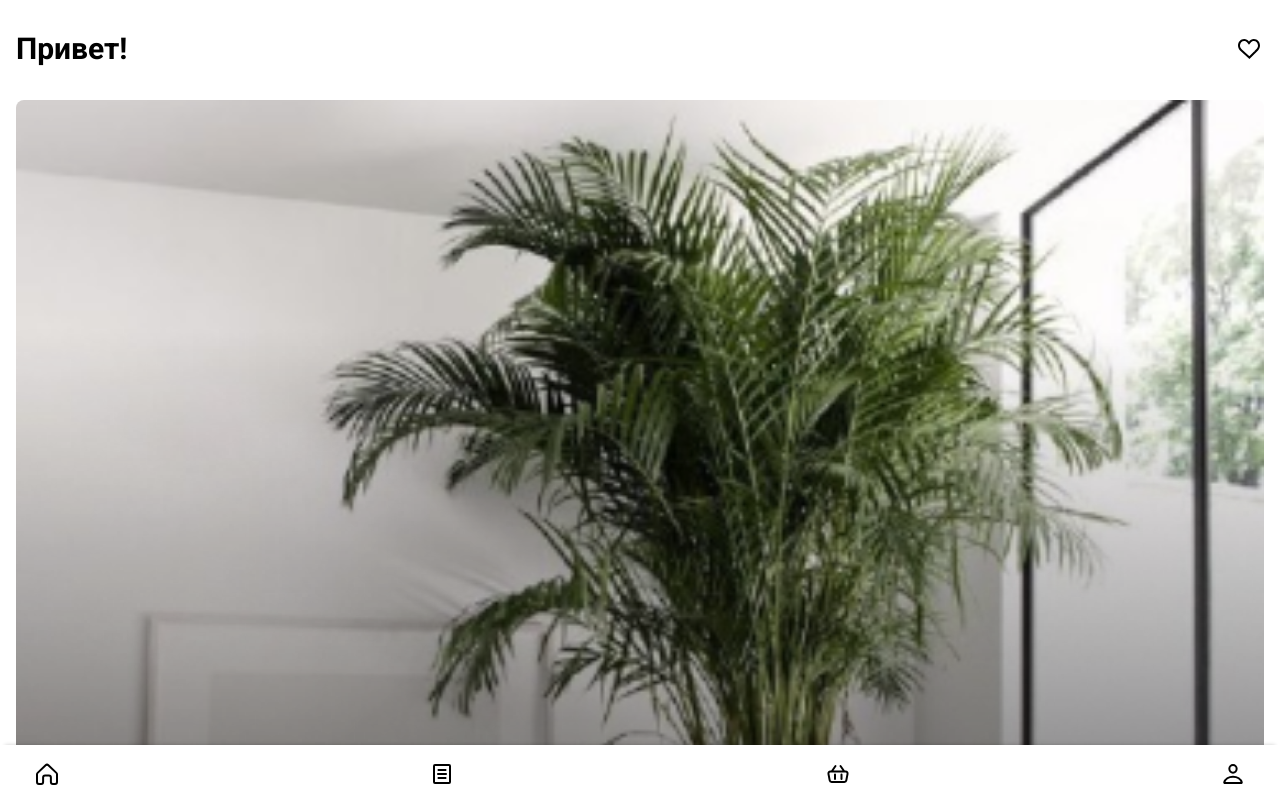
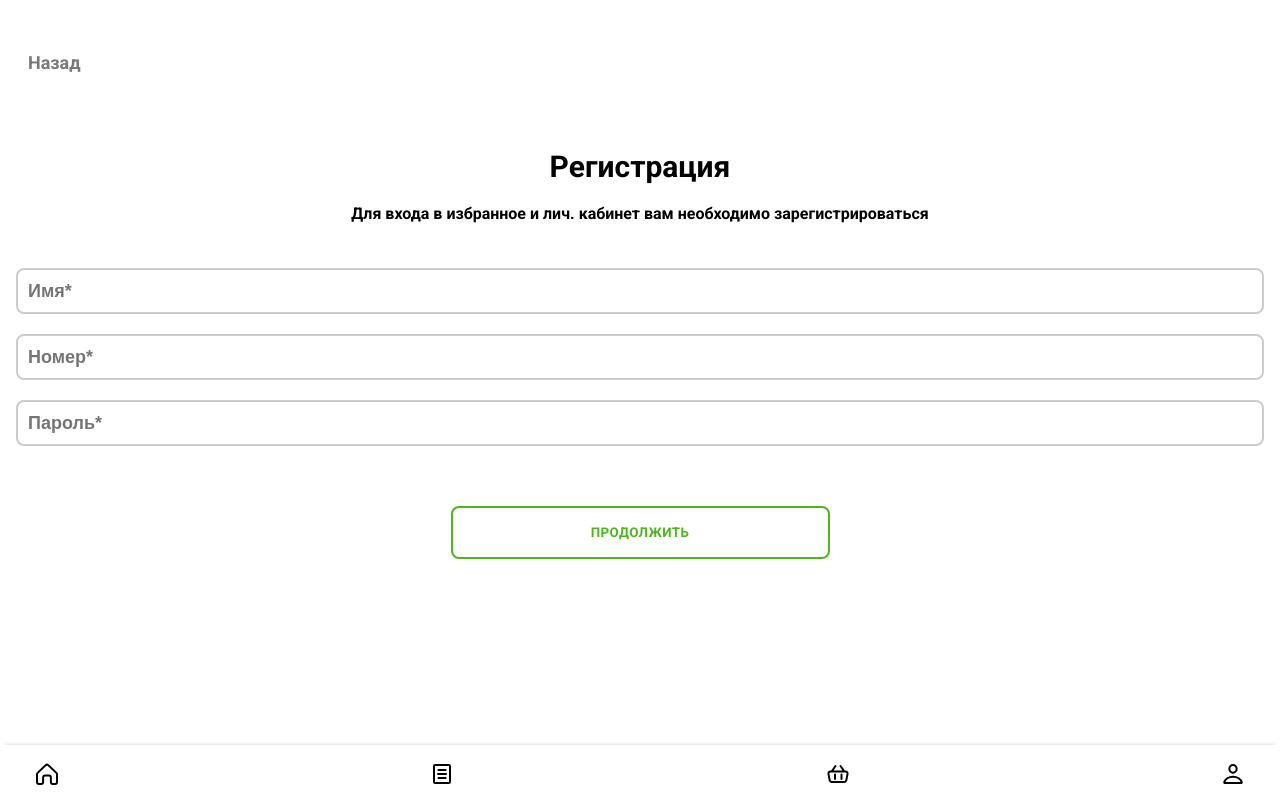
Before and after one commit to SunMadeteam/Frontend, a React (Create React App) app: page /personal in a window 1280 px wide. Shown: the top 798 px of the page. Built offline with nearby package versions, Linux system fonts and the light colour scheme.

Commit message:
Added route to menu buttons in footer, to back button in registration page

```diff
--- a/src/App.js
+++ b/src/App.js
@@ -1,4 +1,4 @@
-
+import { Routes, Route } from 'react-router-dom';
 import FooterMenu from './common/components/Footer-menu';
 import MainPage from './features/Main-page';
 import Registration from './features/Registration';
@@ -9,11 +9,13 @@ import Authorization from './features/Authorization';
 function App() {
   return (
     <div>
-      <MainPage />
+      <Routes>
+        <Route path='/' element={<MainPage/>} />
+        <Route path='/personal' element={<Registration/>} />
+        <Route path='confirmation' element={<RegistrationConfirmationCode />} />
+        <Route path='/auth'element={<Authorization/>} />
+      </Routes>
       <FooterMenu />
-      <Registration />
-      <RegistrationConfirmationCode />
-      <Authorization />
       <hr/>
 
     </div>
--- a/src/common/components/Footer-menu/index.jsx
+++ b/src/common/components/Footer-menu/index.jsx
@@ -1,3 +1,4 @@
+import { Link } from 'react-router-dom';
 import CatalogButton from '../Catalog-button';
 import HomeButton from '../home-button';
 import PersonalButton from '../Personal-area-button';
@@ -8,10 +9,10 @@ const FooterMenu = () => {
   return (
     <div className='footer'>
       <div className='footer_menu'>
-        <HomeButton />
-        <CatalogButton />
-        <ShoppingButton />
-        <PersonalButton />
+        <Link to='/'> {<HomeButton />} </Link>
+        <Link to='/catalogs'> {<CatalogButton />} </Link>
+        <Link to='/shopping'> {<ShoppingButton />} </Link>
+        <Link to='/personal'> {<PersonalButton />} </Link>
       </div>
     </div>
   )
--- a/src/features/Main-page/index.jsx
+++ b/src/features/Main-page/index.jsx
@@ -1,7 +1,6 @@
 import './index.scss'
 import Banner from "../../common/components/Banner-main";
 import HelloText from "../../common/components/Hello-text";
-import Sorting from '../../common/components/Sorting';
 import AllProductCarts from '../../common/components/All-product-carts';
 import CategoryTitle from './../../common/components/Category-title/index';
 
--- a/src/features/Registration/index.jsx
+++ b/src/features/Registration/index.jsx
@@ -1,3 +1,4 @@
+import { Link } from 'react-router-dom';
 import './index.scss';
 import BackButton from '../../common/components/Back-button';
 import RegistrationTitle from '../../common/components/Registration-title';
@@ -6,7 +7,7 @@ import WideWhiteButton from '../../common/components/Wide-white-button';
 const Registration = () => {
   return (
     <div className='registration container'>
-     <BackButton />
+     <Link to='/'> {<BackButton />} </Link>
      <RegistrationTitle
       title = "Регистрация"
       underTitle = "Для входа в избранное и лич. кабинет вам необходимо зарегистрироваться"/>
--- a/src/index.js
+++ b/src/index.js
@@ -1,9 +1,12 @@
 import React from 'react';
 import ReactDOM from 'react-dom';
+import { BrowserRouter } from 'react-router-dom';
 
 import App from './App';
 
 ReactDOM.render(
-    <App />,
+  <BrowserRouter>
+    <App />
+  </BrowserRouter>,
   document.getElementById('root')
 );
```
